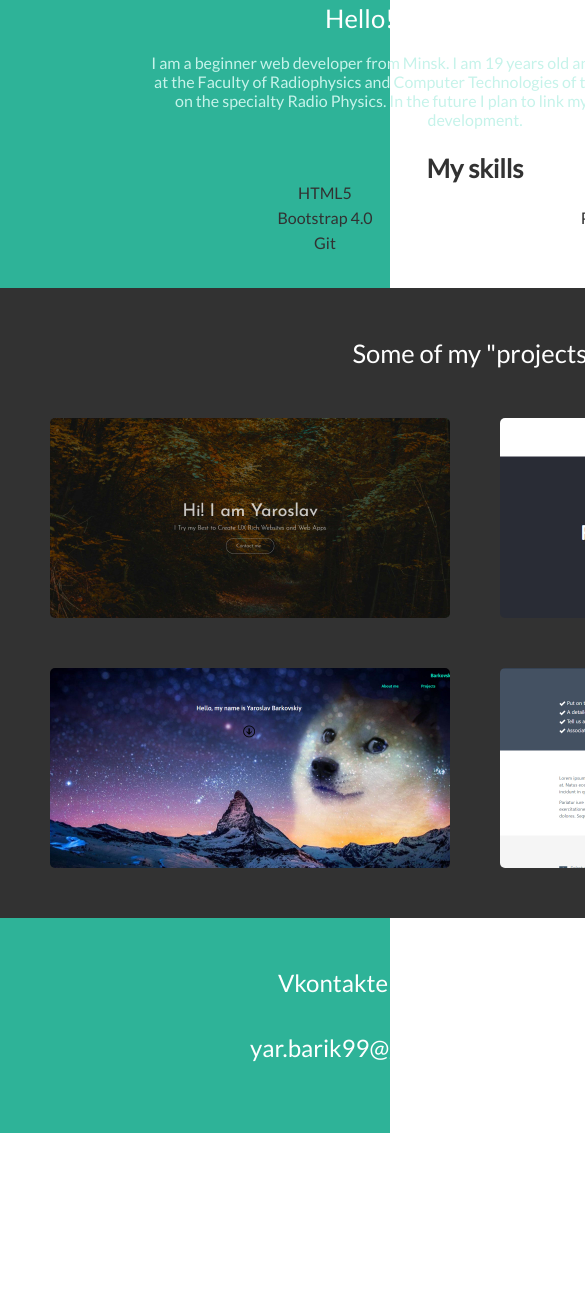
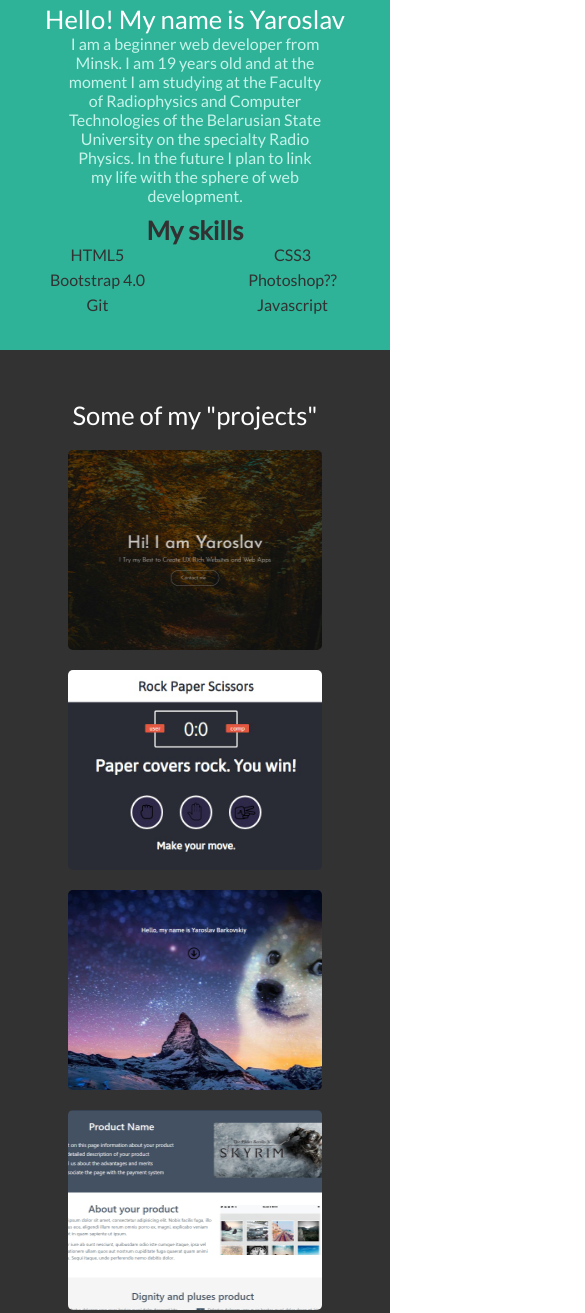
Before and after one commit to BarikQ/rsschool-2019Q1-cv, a plain HTML site: page index.html in a window 390 px wide. Shown: the part 347-1660 px from the top of the page, 585 px wide, since content can reach past the window. Before the commit the page ends 1480 px from the top, so only its background shows below. Drawn offline with Linux system fonts and the light colour scheme.

Commit message:
feat: add some adaptive

```diff
--- a/style.css
+++ b/style.css
@@ -36,12 +36,13 @@ a {
 
 .navbar {
     position: fixed;
+    z-index: 1;
 }
 
 .navbar h1 {
     color: white;
     font-weight: 100;
-    display: block;
+    font-size: 1.75rem;
 }
 
 .navbar-list {
@@ -61,7 +62,7 @@ a {
 .navbar-list ul li a {
     color: white;
     transition: 0.2s all ease;
-    font-size: 1.2rem;
+    font-size: 1rem;
 }
 
 .navbar-list ul li:hover {
@@ -77,7 +78,6 @@ a {
 
 .main {
     background-color: #2eb398;
-    display: grid;
     padding-top: 50px;
 }
 
@@ -114,18 +114,20 @@ a {
 }
 
 .about-text p {
-    max-width: 655px;
+    max-width: 50%;
     margin-top: 20px;
+    margin: 0 auto;
 }
 
 .skills {
+    display: grid;
+    grid-template: 2fr repeat(3, 25px) /repeat(2, 1fr);
+    justify-content: center;
+    color: #323232;
     max-width: 1024px;
     margin: 0 auto;
     margin-top: 10px;
-    display: grid;
-    grid-template: 2fr repeat(3, 25px) /repeat(2, 300px);
     transition: 0.2s all ease;
-    color: #323232;
 }
 
 .skills h2 {
@@ -157,8 +159,8 @@ a {
     max-width: 1024px;
     margin: 0 auto;
     display: grid;
-    grid-template: 1fr 200px 200px / 1fr 400px 400px 1fr;
-    grid-gap: 50px;
+    grid-template: 1fr 200px 200px / 1fr 11fr 11fr 1fr;
+    grid-gap: 20px;
 }
 
 .projects-content h2 {
@@ -176,7 +178,7 @@ a {
 
 .projects-1 {
     background-image: url(assets/1.jpg);
-    background-size: contain;
+    background-size: cover;
     background-position: 50%;
     grid-column: 2;
     grid-row: 2;
@@ -185,13 +187,14 @@ a {
 .projects-2 {
     background-image: url(assets/2.jpg);
     background-size: cover;
+    background-position-x: 50%;
     grid-column: 3;
     grid-row: 2;
 }
 
 .projects-3 {
     background-image: url(assets/3.jpg);
-    background-size: contain;
+    background-size: cover;
     background-position: 50%;
     grid-row: 3;
     grid-column: 2;
@@ -199,7 +202,7 @@ a {
 
 .projects-4 {
     background-image: url(assets/4.jpg);
-    background-size: contain;
+    background-size: cover;
     background-position: 50%;
     grid-column: 3;
     grid-row: 3;
@@ -243,7 +246,8 @@ a {
     grid-template:
         'vk vk fb fb st st'50px 'mail mail mail phone phone phone'50px;
     grid-row-gap: 15px;
-    padding: 0 200px;
+    grid-column-gap: 45px;
+    justify-content: center;
 }
 
 .contacts a:nth-child(1) {
@@ -278,3 +282,77 @@ a {
     transform: scale(1.2);
     transition: 0.2s all ease;
 }
+
+
+
+
+
+@media (max-width: 678px){
+
+.projects-content {
+    max-width: 1024px;
+    margin: 0 auto;
+    display: grid;
+    grid-template: 1fr repeat(4, 200px) / 0.65fr;
+    grid-gap: 20px;
+    justify-content: center;
+}
+
+.projects-content h2 {
+    grid-column: 1;
+    text-align: center;
+}
+
+.projects-1 {
+    grid-column: 1;
+    grid-row: 2;
+}
+
+.projects-2 {
+    grid-column: 1;
+    grid-row: 3;
+}
+
+.projects-3 {
+    grid-column: 1;
+    grid-row: 4;
+}
+
+.projects-4 {
+    grid-column: 1;
+    grid-row: 5;
+}
+
+.contacts{
+    padding: 0;
+}
+
+}
+
+
+@media(max-width: 472px){
+    .contacts{
+        grid-template:
+        'vk'
+        'fb'
+        'st'
+        'mail'
+        'phone';
+    }
+
+    .about{
+        grid-template: 1fr 1fr / 1fr;
+    }
+
+    .about-text p{
+        max-width: 65%;
+        text-align: center;
+    }
+}
+
+@media(max-width: 346px){
+    .about img{
+        height: 75%;
+        width: 90%;
+    }
+}
```
